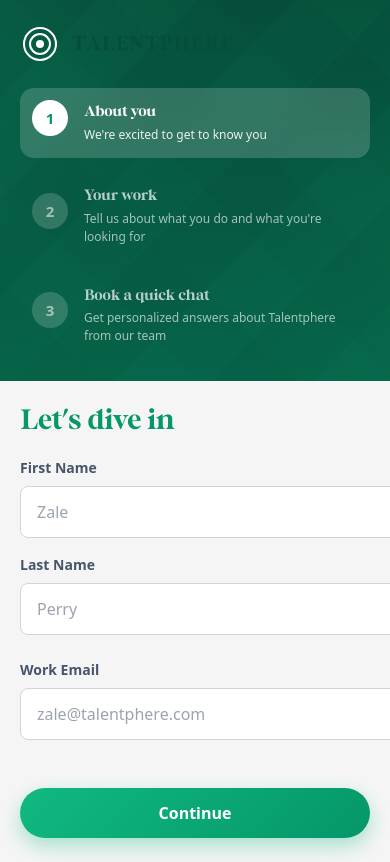
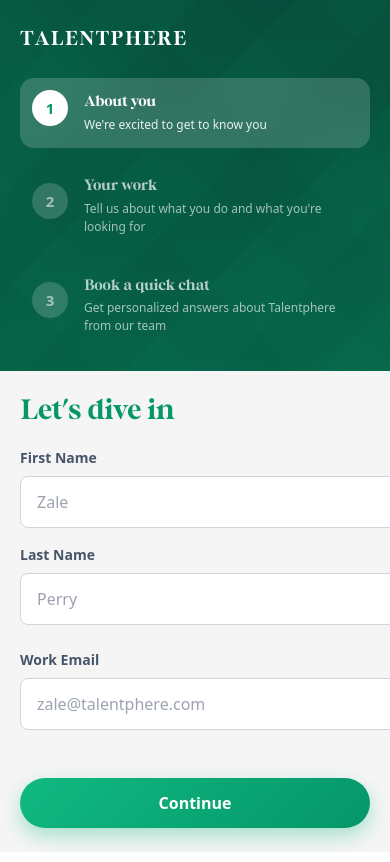
Before and after one commit to IsuruLakmal2000/talentphiere, a React (Vite) app: page /hire in a window 390 px wide. Built offline with nearby package versions, Linux system fonts and the light colour scheme.

Commit message:
fix text colors

```diff
--- a/src/screens/CareerForm/CareerFormStep1.css
+++ b/src/screens/CareerForm/CareerFormStep1.css
@@ -95,11 +95,11 @@
   justify-content: center;
 }
 
-.logo-text {
+.career-form-logo .logo-text {
   font-family: 'Bastia', 'Georgia', serif;
   font-size: 1.5rem;
   font-weight: 700;
-  color: white;
+  color: white !important;
   letter-spacing: 1px;
 }
 
@@ -386,8 +386,9 @@
     padding: 2rem 1.5rem;
   }
 
-  .logo-text {
+  .career-form-logo .logo-text {
     font-size: 1.375rem;
+    color: white !important;
   }
 
   .form-heading {
@@ -464,8 +465,9 @@
     padding: 1.5rem 1.25rem;
   }
 
-  .logo-text {
+  .career-form-logo .logo-text {
     font-size: 1.25rem;
+    color: white !important;
   }
 
   .form-heading {
@@ -535,8 +537,9 @@
     font-size: 1.5rem;
   }
 
-  .logo-text {
+  .career-form-logo .logo-text {
     font-size: 1.125rem;
+    color: white !important;
   }
 
   .step-title {
--- a/src/screens/CareerForm/CareerFormStep1.tsx
+++ b/src/screens/CareerForm/CareerFormStep1.tsx
@@ -45,13 +45,6 @@
         {/* Left Side - Steps */}
         <div className="career-form-left">
           <div className="career-form-logo">
-            <div className="logo-circle">
-              <svg width="40" height="40" viewBox="0 0 40 40" fill="none">
-                <circle cx="20" cy="20" r="16" stroke="white" strokeWidth="2" fill="none"/>
-                <circle cx="20" cy="20" r="10" stroke="white" strokeWidth="2" fill="none"/>
-                <circle cx="20" cy="20" r="4" fill="white"/>
-              </svg>
-            </div>
             <span className="logo-text">TALENTPHERE</span>
           </div>
 
--- a/src/screens/CareerForm/CareerFormStep2.css
+++ b/src/screens/CareerForm/CareerFormStep2.css
@@ -95,11 +95,11 @@
   justify-content: center;
 }
 
-.logo-text {
+.career-form-logo .logo-text {
   font-family: 'Bastia', 'Georgia', serif;
   font-size: 1.5rem;
   font-weight: 700;
-  color: white;
+  color: white !important;
   letter-spacing: 1px;
 }
 
@@ -407,8 +407,9 @@
     padding: 2rem 1.5rem;
   }
 
-  .logo-text {
+  .career-form-logo .logo-text {
     font-size: 1.375rem;
+    color: white !important;
   }
 
   .form-heading {
@@ -485,8 +486,9 @@
     padding: 1.5rem 1.25rem;
   }
 
-  .logo-text {
+  .career-form-logo .logo-text {
     font-size: 1.25rem;
+    color: white !important;
   }
 
   .form-heading {
@@ -556,8 +558,9 @@
     font-size: 1.5rem;
   }
 
-  .logo-text {
+  .career-form-logo .logo-text {
     font-size: 1.125rem;
+    color: white !important;
   }
 
   .step-title {
--- a/src/screens/CareerForm/CareerFormStep2.tsx
+++ b/src/screens/CareerForm/CareerFormStep2.tsx
@@ -46,13 +46,6 @@
         {/* Left Side - Steps */}
         <div className="career-form-left">
           <div className="career-form-logo">
-            <div className="logo-circle">
-              <svg width="40" height="40" viewBox="0 0 40 40" fill="none">
-                <circle cx="20" cy="20" r="16" stroke="white" strokeWidth="2" fill="none"/>
-                <circle cx="20" cy="20" r="10" stroke="white" strokeWidth="2" fill="none"/>
-                <circle cx="20" cy="20" r="4" fill="white"/>
-              </svg>
-            </div>
             <span className="logo-text">TALENTPHERE</span>
           </div>
 
--- a/src/screens/CareerForm/CareerFormStep3.tsx
+++ b/src/screens/CareerForm/CareerFormStep3.tsx
@@ -99,13 +99,6 @@
         {/* Left Side - Steps */}
         <div className="career-form-left">
           <div className="career-form-logo">
-            <div className="logo-circle">
-              <svg width="40" height="40" viewBox="0 0 40 40" fill="none">
-                <circle cx="20" cy="20" r="16" stroke="white" strokeWidth="2" fill="none"/>
-                <circle cx="20" cy="20" r="10" stroke="white" strokeWidth="2" fill="none"/>
-                <circle cx="20" cy="20" r="4" fill="white"/>
-              </svg>
-            </div>
             <span className="logo-text">TALENTPHERE</span>
           </div>
 
--- a/src/screens/CareerForm/CareerFormStep4.tsx
+++ b/src/screens/CareerForm/CareerFormStep4.tsx
@@ -46,13 +46,6 @@
         {/* Left Side - Steps */}
         <div className="career-form-left">
           <div className="career-form-logo">
-            <div className="logo-circle">
-              <svg width="40" height="40" viewBox="0 0 40 40" fill="none">
-                <circle cx="20" cy="20" r="16" stroke="white" strokeWidth="2" fill="none"/>
-                <circle cx="20" cy="20" r="10" stroke="white" strokeWidth="2" fill="none"/>
-                <circle cx="20" cy="20" r="4" fill="white"/>
-              </svg>
-            </div>
             <span className="logo-text">TALENTPHERE</span>
           </div>
 
--- a/src/screens/HireForm/HireFormStep1.css
+++ b/src/screens/HireForm/HireFormStep1.css
@@ -96,11 +96,11 @@
   justify-content: center;
 }
 
-.logo-text {
+.hire-form-logo .logo-text {
   font-family: 'Bastia', 'Georgia', serif;
   font-size: 1.5rem;
   font-weight: 700;
-  color: white;
+  color: white !important;
   letter-spacing: 1px;
 }
 
@@ -377,8 +377,9 @@
     padding: 2rem 1.5rem;
   }
 
-  .logo-text {
+  .hire-form-logo .logo-text {
     font-size: 1.375rem;
+    color: white !important;
   }
 
   .form-heading {
@@ -455,8 +456,9 @@
     padding: 1.5rem 1.25rem;
   }
 
-  .logo-text {
+  .hire-form-logo .logo-text {
     font-size: 1.25rem;
+    color: white !important;
   }
 
   .form-heading {
@@ -526,8 +528,9 @@
     font-size: 1.5rem;
   }
 
-  .logo-text {
+  .hire-form-logo .logo-text {
     font-size: 1.125rem;
+    color: white !important;
   }
 
   .step-title {
--- a/src/screens/HireForm/HireFormStep1.tsx
+++ b/src/screens/HireForm/HireFormStep1.tsx
@@ -41,13 +41,6 @@
         {/* Left Side - Steps */}
         <div className="hire-form-left">
           <div className="hire-form-logo">
-            <div className="logo-circle">
-              <svg width="40" height="40" viewBox="0 0 40 40" fill="none">
-                <circle cx="20" cy="20" r="16" stroke="white" strokeWidth="2" fill="none"/>
-                <circle cx="20" cy="20" r="10" stroke="white" strokeWidth="2" fill="none"/>
-                <circle cx="20" cy="20" r="4" fill="white"/>
-              </svg>
-            </div>
             <span className="logo-text">TALENTPHERE</span>
           </div>
 
--- a/src/screens/HireForm/HireFormStep2.tsx
+++ b/src/screens/HireForm/HireFormStep2.tsx
@@ -58,13 +58,6 @@
         {/* Left Side - Steps */}
         <div className="hire-form-left">
           <div className="hire-form-logo">
-            <div className="logo-circle">
-              <svg width="40" height="40" viewBox="0 0 40 40" fill="none">
-                <circle cx="20" cy="20" r="16" stroke="white" strokeWidth="2" fill="none"/>
-                <circle cx="20" cy="20" r="10" stroke="white" strokeWidth="2" fill="none"/>
-                <circle cx="20" cy="20" r="4" fill="white"/>
-              </svg>
-            </div>
             <span className="logo-text">TALENTPHERE</span>
           </div>
 
--- a/src/screens/HireForm/HireFormStep3.tsx
+++ b/src/screens/HireForm/HireFormStep3.tsx
@@ -45,13 +45,6 @@
         {/* Left Side - Steps */}
         <div className="hire-form-left">
           <div className="hire-form-logo">
-            <div className="logo-circle">
-              <svg width="40" height="40" viewBox="0 0 40 40" fill="none">
-                <circle cx="20" cy="20" r="16" stroke="white" strokeWidth="2" fill="none"/>
-                <circle cx="20" cy="20" r="10" stroke="white" strokeWidth="2" fill="none"/>
-                <circle cx="20" cy="20" r="4" fill="white"/>
-              </svg>
-            </div>
             <span className="logo-text">TALENTPHERE</span>
           </div>
 
```
